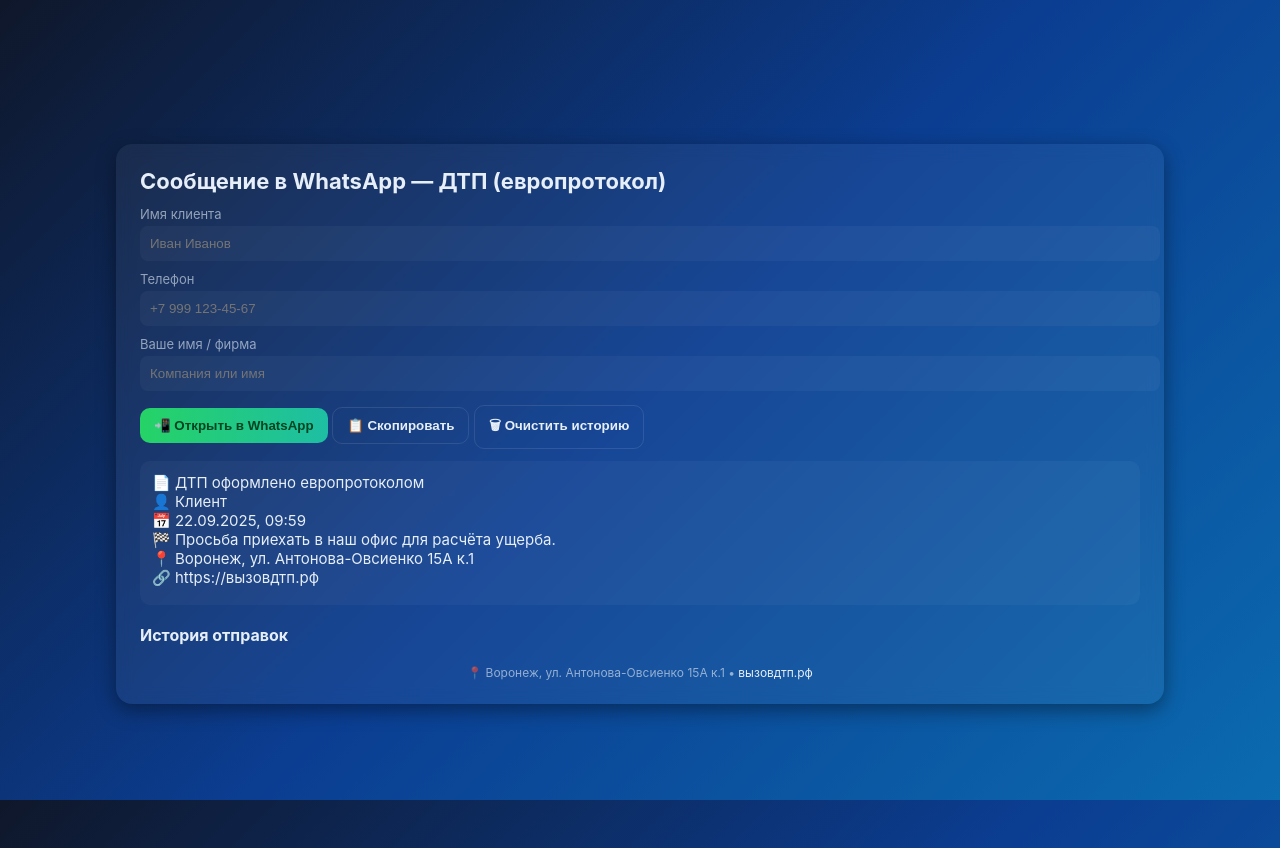
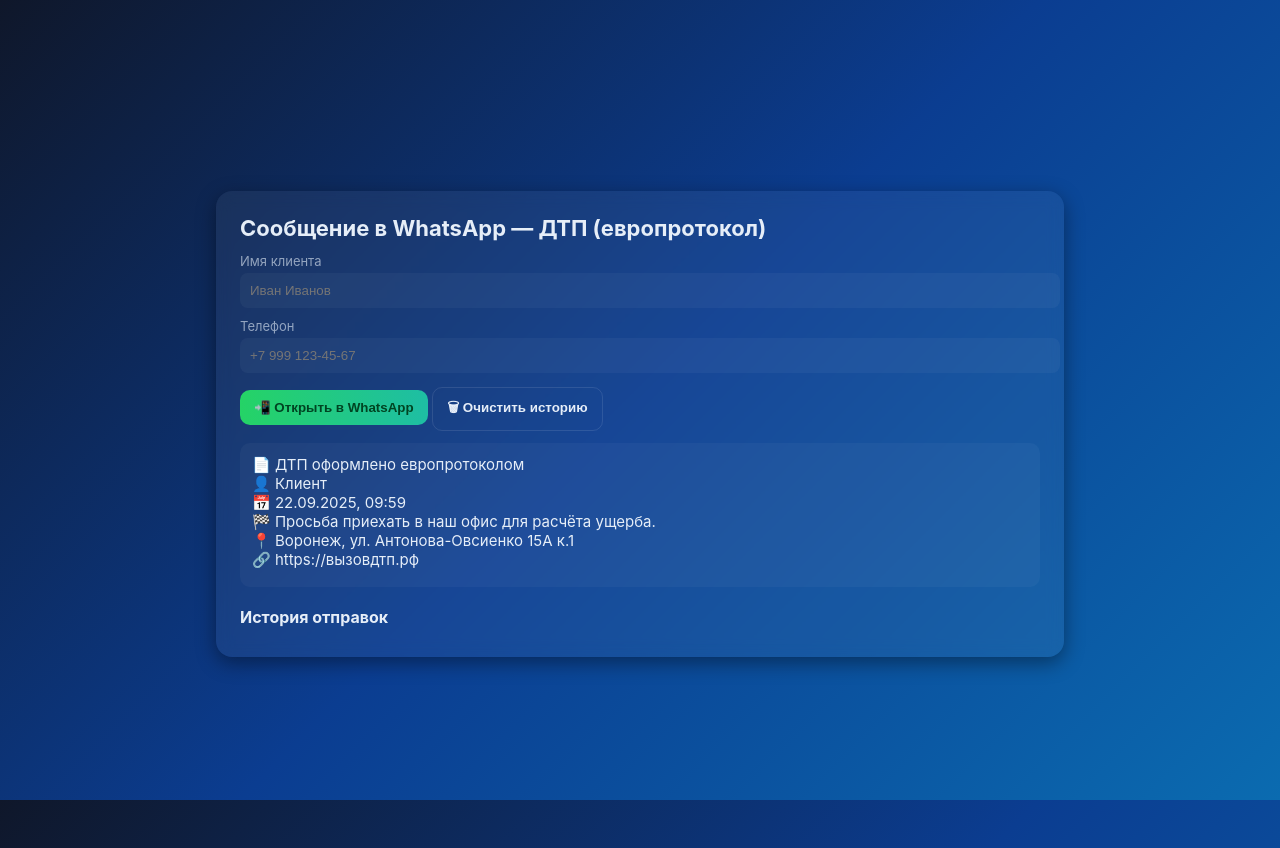
Before and after one commit to nikibelyy/client-tracker, a website: page index.html in a window 1280 px wide. Drawn offline with Linux system fonts and the light colour scheme.

Commit message:
Update index.html

```diff
--- a/index.html
+++ b/index.html
@@ -15,7 +15,7 @@
     }
     html,body{margin:0;height:100%;background:var(--bg-gradient);color:var(--text);}
     .wrap{display:flex;align-items:center;justify-content:center;min-height:100%;padding:24px;}
-    .card{width:100%;max-width:1000px;background:rgba(255,255,255,0.05);border-radius:16px;padding:24px;backdrop-filter:blur(8px);box-shadow:0 6px 20px rgba(0,0,0,0.4);}
+    .card{width:100%;max-width:800px;background:rgba(255,255,255,0.05);border-radius:16px;padding:24px;backdrop-filter:blur(8px);box-shadow:0 6px 20px rgba(0,0,0,0.4);}
     h1{margin:0 0 12px;font-size:22px;}
     label{display:block;margin-top:10px;font-size:13px;color:var(--muted);}
     input{width:100%;padding:10px;border-radius:8px;border:none;margin-top:4px;background:var(--card-bg);color:var(--text);}
@@ -25,7 +25,6 @@
     .preview{background:rgba(255,255,255,0.03);padding:12px;border-radius:10px;white-space:pre-wrap;margin-top:12px;min-height:120px;font-size:15px;}
     .history{margin-top:20px;}
     .history-item{background:rgba(0,0,0,0.2);padding:10px;border-radius:8px;margin-top:8px;font-size:14px;}
-    footer{text-align:center;margin-top:20px;font-size:12px;color:var(--muted);}
   </style>
 </head>
 <body>
@@ -39,11 +38,7 @@
       <label for="phone">Телефон</label>
       <input id="phone" type="tel" placeholder="+7 999 123-45-67">
 
-      <label for="sender">Ваше имя / фирма</label>
-      <input id="sender" type="text" placeholder="Компания или имя">
-
       <button id="openWA" class="btn btn-cta">📲 Открыть в WhatsApp</button>
-      <button id="copyMsg" class="btn btn-ghost">📋 Скопировать</button>
       <button id="clearHistory" class="btn btn-ghost">🗑 Очистить историю</button>
 
       <div class="preview" id="preview"></div>
@@ -52,17 +47,12 @@
         <h3 style="margin:10px 0 6px;font-size:16px;">История отправок</h3>
         <div id="historyList"></div>
       </div>
-
-      <footer>
-        📍 Воронеж, ул. Антонова-Овсиенко 15А к.1 • <a href="https://вызовдтп.рф" style="color:var(--text);text-decoration:none;">вызовдтп.рф</a>
-      </footer>
     </div>
   </div>
 
 <script>
   const nameEl = document.getElementById('clientName');
   const phoneEl = document.getElementById('phone');
-  const senderEl = document.getElementById('sender');
   const previewEl = document.getElementById('preview');
   const historyList = document.getElementById('historyList');
 
@@ -80,9 +70,8 @@
 
   function buildMessage(){
     const name = nameEl.value.trim() || 'Клиент';
-    const sender = senderEl.value.trim();
     const dt = formatDateTime(new Date());
-    return `📄 ДТП оформлено европротоколом\n👤 ${name}\n📅 ${dt}\n🏁 Просьба приехать в наш офис для расчёта ущерба.\n📍 Воронеж, ул. Антонова-Овсиенко 15А к.1\n🔗 https://вызовдтп.рф${sender ? `\n— ${sender}`:''}`;
+    return `📄 ДТП оформлено европротоколом\n👤 ${name}\n📅 ${dt}\n🏁 Просьба приехать в наш офис для расчёта ущерба.\n📍 Воронеж, ул. Антонова-Овсиенко 15А к.1\n🔗 https://вызовдтп.рф`;
   }
 
   function refreshPreview(){ previewEl.textContent = buildMessage(); }
@@ -105,18 +94,10 @@
     const url = `https://wa.me/${phone}?text=${encodeURIComponent(msg)}`;
     window.open(url,'_blank');
 
-    // сохраняем в историю
     const history = JSON.parse(localStorage.getItem('history')||'[]');
     history.unshift({name:nameEl.value.trim(),phone:phone, date:formatDateTime(new Date())});
     localStorage.setItem('history',JSON.stringify(history.slice(0,10)));
     loadHistory();
-  });
-
-  document.getElementById('copyMsg').addEventListener('click', async ()=>{
-    try{
-      await navigator.clipboard.writeText(buildMessage());
-      alert('Сообщение скопировано!');
-    }catch(e){ alert('Не удалось скопировать автоматически.'); }
   });
 
   document.getElementById('clearHistory').addEventListener('click',()=>{
@@ -124,7 +105,7 @@
     loadHistory();
   });
 
-  [nameEl, phoneEl, senderEl].forEach(el=>el.addEventListener('input',refreshPreview));
+  [nameEl, phoneEl].forEach(el=>el.addEventListener('input',refreshPreview));
   refreshPreview();
   loadHistory();
 </script>
```
